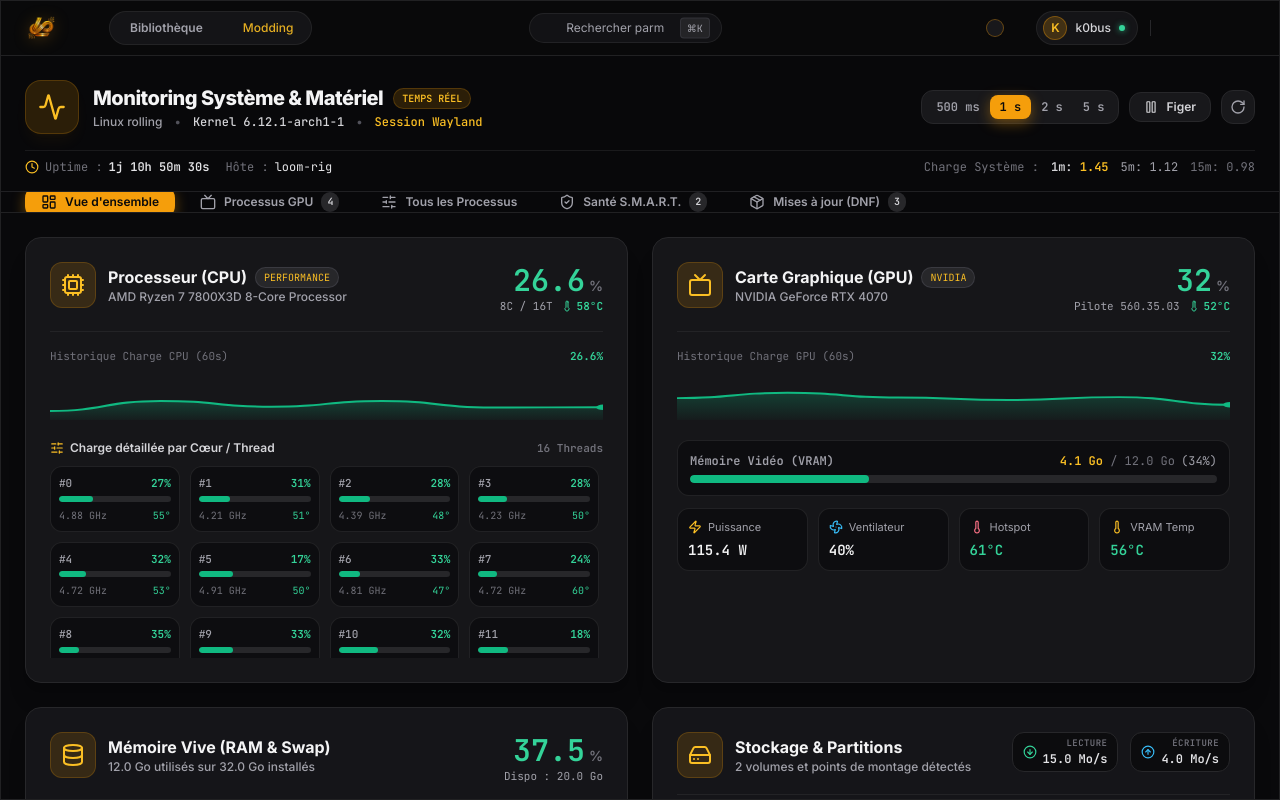
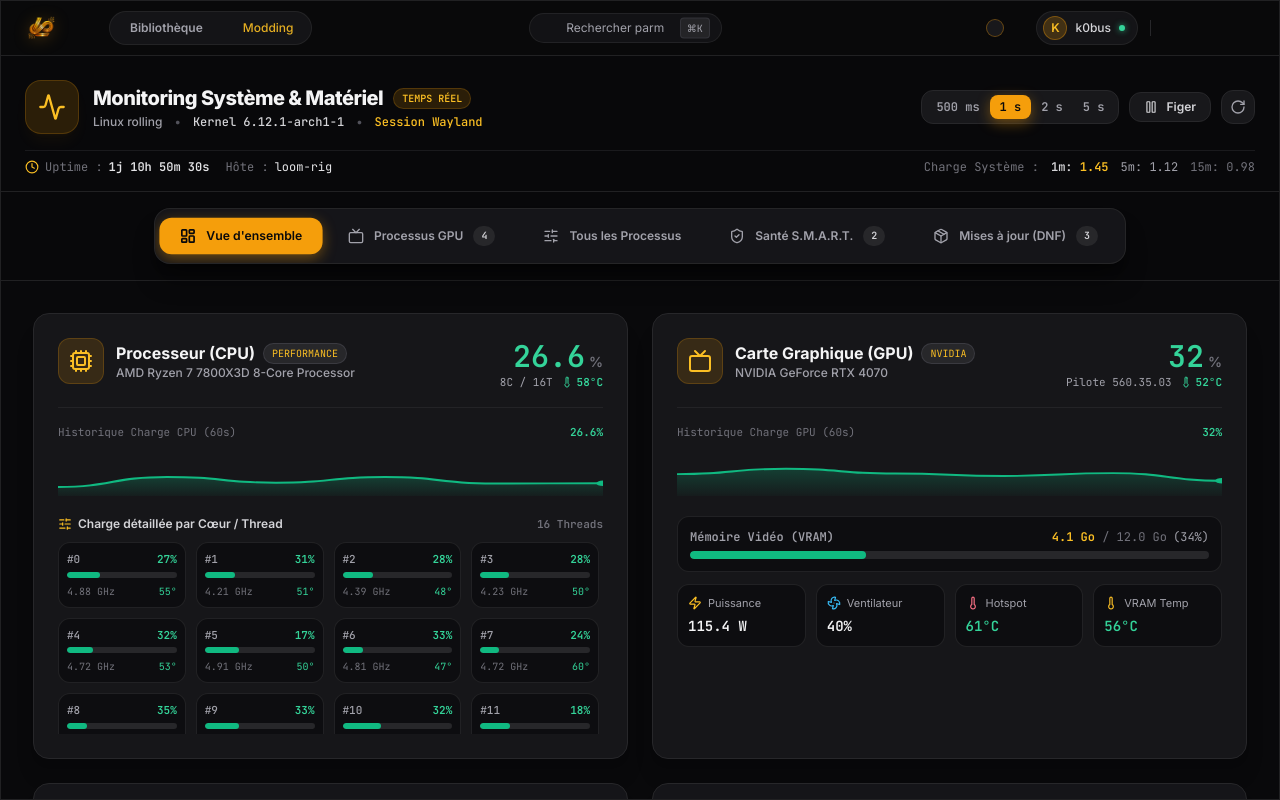
Before and after one commit to K0bus/Loom-Launcher, a Vue app: page /monitoring in a window 1280 px wide. Built offline with nearby package versions, Linux system fonts and the light colour scheme; no server answers.

Commit message:
style(monitoring): center sub-navbar with generous padding and unified sticky header

```diff
--- a/src/views/monitoring/SystemMonitorView.vue
+++ b/src/views/monitoring/SystemMonitorView.vue
@@ -87,7 +87,8 @@ function handleKillProcess(payload: { pid: number; force: boolean }) {
 <template>
   <div class="h-full flex flex-col bg-zinc-950 text-zinc-100 overflow-y-auto">
     <!-- Top System Banner & Monitoring Bar -->
-    <header class="p-6 pb-4 border-b border-zinc-800/80 bg-zinc-950/80 backdrop-blur sticky top-0 z-20 space-y-4">
+    <header class="border-b border-zinc-800/80 bg-zinc-950/90 backdrop-blur-md sticky top-0 z-20">
+      <div class="p-6 pb-4 space-y-4">
         <div class="flex flex-col lg:flex-row lg:items-center justify-between gap-4">
           <!-- Title & Host identity -->
           <div class="flex items-center gap-3.5">
@@ -195,30 +196,37 @@ function handleKillProcess(payload: { pid: number; force: boolean }) {
             </span>
           </div>
         </div>
-    </header>
+      </div>
 
-    <!-- Sub-navigation Menu bar directly under the top bar -->
-    <div class="px-6 py-2.5 bg-zinc-950/95 border-b border-zinc-800/80 sticky top-[116px] z-10 flex items-center gap-2 overflow-x-auto">
+      <!-- Sub-navigation Centered Menu Bar with generous padding -->
+      <nav class="border-t border-zinc-800/80 bg-zinc-950/95 py-4 px-6 flex items-center justify-center">
+        <div class="inline-flex items-center justify-center p-1.5 rounded-2xl bg-zinc-900/90 border border-zinc-800/90 shadow-xl shadow-black/40 gap-1.5 overflow-x-auto max-w-full">
           <button
             v-for="tab in navTabs"
             :key="tab.id"
             type="button"
             @click="monitorStore.setTab(tab.id)"
             :class="[
-          'flex items-center gap-2 px-4 py-2 rounded-xl text-xs font-semibold transition-all whitespace-nowrap select-none',
+              'flex items-center gap-2.5 px-5 py-2.5 rounded-xl text-xs font-semibold transition-all duration-200 whitespace-nowrap select-none group',
               monitorStore.currentTab === tab.id
-            ? 'bg-amber-500 text-zinc-950 shadow-md shadow-amber-500/10 font-bold'
-            : 'text-zinc-400 hover:text-zinc-100 hover:bg-zinc-900 border border-transparent'
+                ? 'bg-amber-500 text-zinc-950 shadow-md shadow-amber-500/20 font-bold scale-[1.02]'
+                : 'text-zinc-400 hover:text-zinc-100 hover:bg-zinc-800/60 border border-transparent'
             ]"
           >
-        <component :is="tab.icon" class="w-4 h-4" />
+            <component
+              :is="tab.icon"
+              :class="[
+                'w-4 h-4 transition-colors',
+                monitorStore.currentTab === tab.id ? 'text-zinc-950 stroke-[2.5]' : 'text-zinc-400 group-hover:text-zinc-200'
+              ]"
+            />
             <span>{{ tab.label }}</span>
             <span
               v-if="tab.badge != null"
               :class="[
-            'text-[10px] font-mono px-1.5 py-0.5 rounded-full font-bold',
+                'text-[10px] font-mono px-2 py-0.5 rounded-full font-bold transition-colors',
                 monitorStore.currentTab === tab.id
-              ? 'bg-zinc-950 text-amber-400'
+                  ? 'bg-zinc-950 text-amber-400 shadow-inner'
                   : 'bg-zinc-800 text-zinc-300'
               ]"
             >
@@ -226,9 +234,11 @@ function handleKillProcess(payload: { pid: number; force: boolean }) {
             </span>
           </button>
         </div>
+      </nav>
+    </header>
 
     <!-- Main Content Body -->
-    <main class="flex-1 p-6 space-y-6 max-w-7xl w-full mx-auto">
+    <main class="flex-1 p-8 space-y-8 max-w-7xl w-full mx-auto">
       <!-- Loading Skeleton State -->
       <div v-if="monitorStore.isLoading" class="py-24 flex flex-col items-center justify-center text-center space-y-4">
         <div class="p-4 rounded-2xl bg-amber-500/10 border border-amber-500/20 text-amber-400 animate-pulse">
```
Lines whose indentation alone changed are shown as unchanged.
